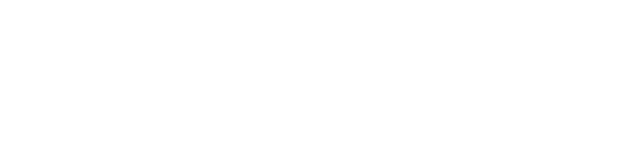
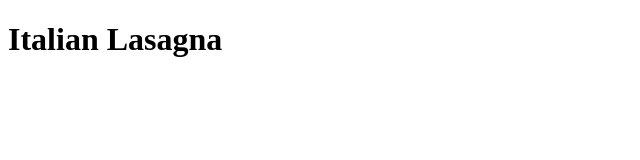
Before and after one commit to FMFS87/recipes-odin-project, a plain HTML site: page recipes/lasagna.html in a window 1280 px wide. Shown: the whole page, without its empty margins (0-640 px from the left). Drawn offline with Linux system fonts and the light colour scheme.

Commit message:
Add h1 line
Problem

Solution

Note

```diff
--- a/recipes/lasagna.html
+++ b/recipes/lasagna.html
@@ -6,6 +6,6 @@
     </head>
 
     <body>
-
+        <h1>Italian Lasagna</h1>
     </body>
 </html>
```
